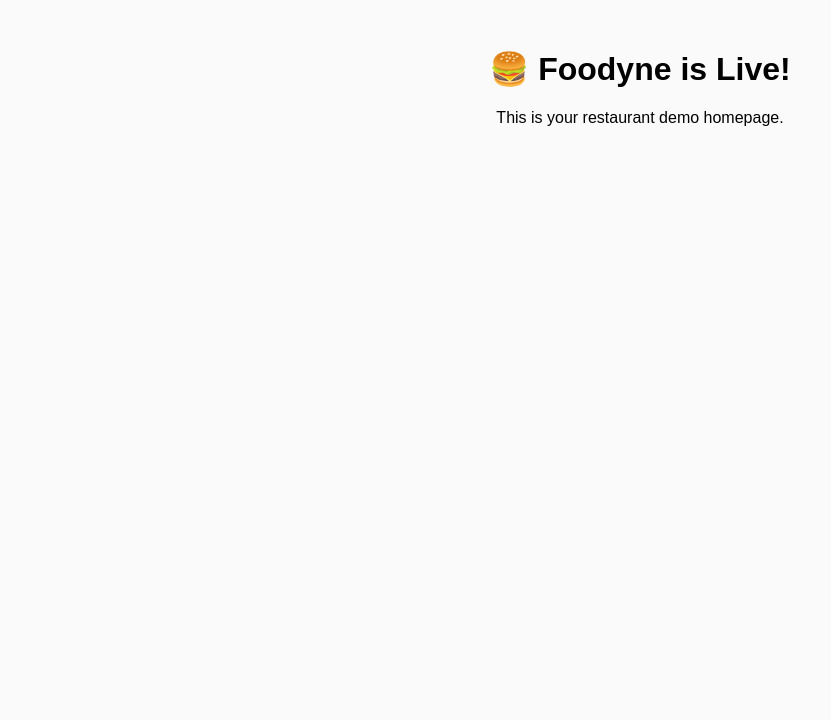
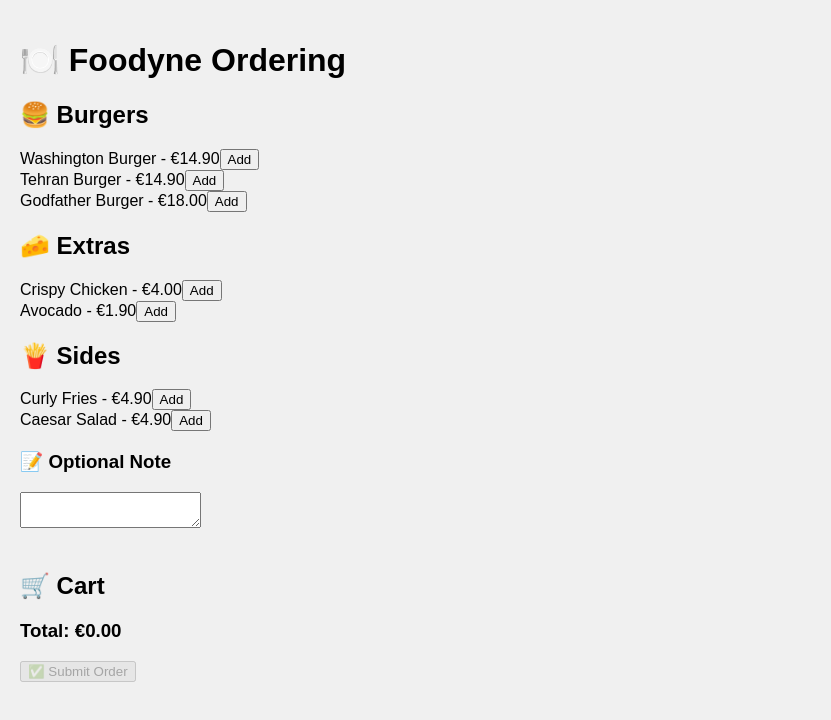
Before and after one commit to larneg/foodyne, a React (Create React App) app: page / in a window 1280 px wide. Shown: the top 720 px of the page, without its empty margins (0-831 px from the left). Built offline with nearby package versions, Linux system fonts and the light colour scheme; the HTML template or start-up script is replaced by a standard one.

Commit message:
Add files via upload
version 1.5

```diff
--- a/package.json
+++ b/package.json
@@ -1,5 +1,5 @@
 {
-  "name": "foodyne",
+  "name": "foodyne-v1-5",
   "version": "1.0.0",
   "private": true,
   "dependencies": {
--- a/public/index.html
+++ b/public/index.html
@@ -2,8 +2,8 @@
 <html lang="en">
 <head>
   <meta charset="UTF-8" />
-  <meta name="viewport" content="width=device-width, initial-scale=1.0" />
-  <title>Foodyne</title>
+  <meta name="viewport" content="width=device-width, initial-scale=1.0"/>
+  <title>Foodyne v1.5</title>
 </head>
 <body>
   <div id="root"></div>
--- a/src/App.js
+++ b/src/App.js
@@ -1,12 +1,88 @@
-import React from 'react';
+import React, { useState } from 'react';
 
-function App() {
+const menu = {
+  burgers: [
+    { id: 1, name: "Washington Burger", price: 14.9 },
+    { id: 2, name: "Tehran Burger", price: 14.9 },
+    { id: 3, name: "Godfather Burger", price: 18.0 }
+  ],
+  extras: [
+    { id: 10, name: "Crispy Chicken", price: 4.0 },
+    { id: 11, name: "Avocado", price: 1.9 }
+  ],
+  sides: [
+    { id: 20, name: "Curly Fries", price: 4.9 },
+    { id: 21, name: "Caesar Salad", price: 4.9 }
+  ]
+};
+
+export default function App() {
+  const [cart, setCart] = useState([]);
+  const [note, setNote] = useState("");
+
+  const addToCart = (item) => {
+    setCart([...cart, { ...item, note }]);
+    setNote("");
+  };
+
+  const removeItem = (index) => {
+    const newCart = [...cart];
+    newCart.splice(index, 1);
+    setCart(newCart);
+  };
+
+  const total = cart.reduce((sum, item) => sum + item.price, 0).toFixed(2);
+
   return (
-    <div style={{ textAlign: "center", marginTop: "50px" }}>
-      <h1>🍔 Foodyne is Live!</h1>
-      <p>This is your restaurant demo homepage.</p>
+    <div style={{ padding: 20 }}>
+      <h1>🍽️ Foodyne Ordering</h1>
+
+      <div>
+        <h2>🍔 Burgers</h2>
+        {menu.burgers.map(item => (
+          <div key={item.id}>
+            {item.name} - €{item.price.toFixed(2)}
+            <button onClick={() => addToCart(item)}>Add</button>
+          </div>
+        ))}
+      </div>
+
+      <div>
+        <h2>🧀 Extras</h2>
+        {menu.extras.map(item => (
+          <div key={item.id}>
+            {item.name} - €{item.price.toFixed(2)}
+            <button onClick={() => addToCart(item)}>Add</button>
+          </div>
+        ))}
+      </div>
+
+      <div>
+        <h2>🍟 Sides</h2>
+        {menu.sides.map(item => (
+          <div key={item.id}>
+            {item.name} - €{item.price.toFixed(2)}
+            <button onClick={() => addToCart(item)}>Add</button>
+          </div>
+        ))}
+      </div>
+
+      <div style={{ marginTop: 20 }}>
+        <h3>📝 Optional Note</h3>
+        <textarea value={note} onChange={(e) => setNote(e.target.value)} />
+      </div>
+
+      <div style={{ marginTop: 40 }}>
+        <h2>🛒 Cart</h2>
+        {cart.map((item, i) => (
+          <div key={i}>
+            {item.name} - €{item.price.toFixed(2)} {item.note && `📝 (${item.note})`}
+            <button onClick={() => removeItem(i)}>❌</button>
+          </div>
+        ))}
+        <h3>Total: €{total}</h3>
+        <button disabled={!cart.length}>✅ Submit Order</button>
+      </div>
     </div>
   );
 }
-
-export default App;
--- a/src/index.css
+++ b/src/index.css
@@ -1 +1 @@
-body { margin: 0; font-family: sans-serif; background: #fafafa; }
+body { margin: 0; font-family: sans-serif; background: #f0f0f0; }
```
Also changed, not shown: 1 other file (tests, documents, lock files or other folders).
